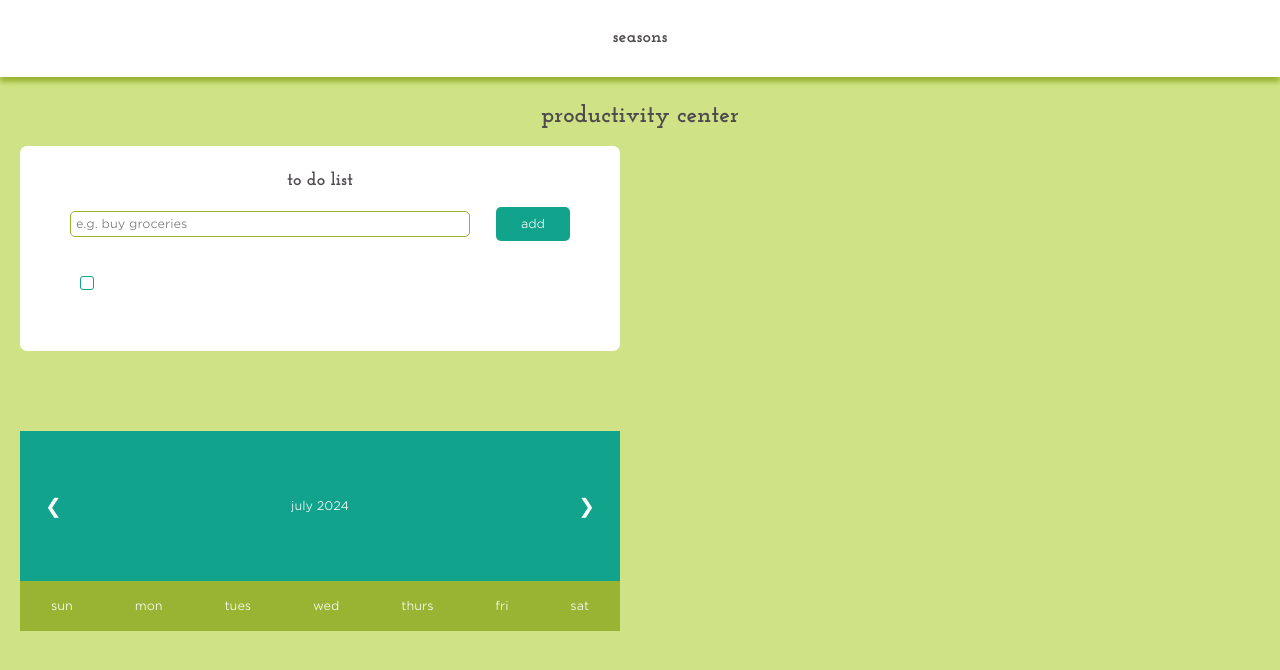
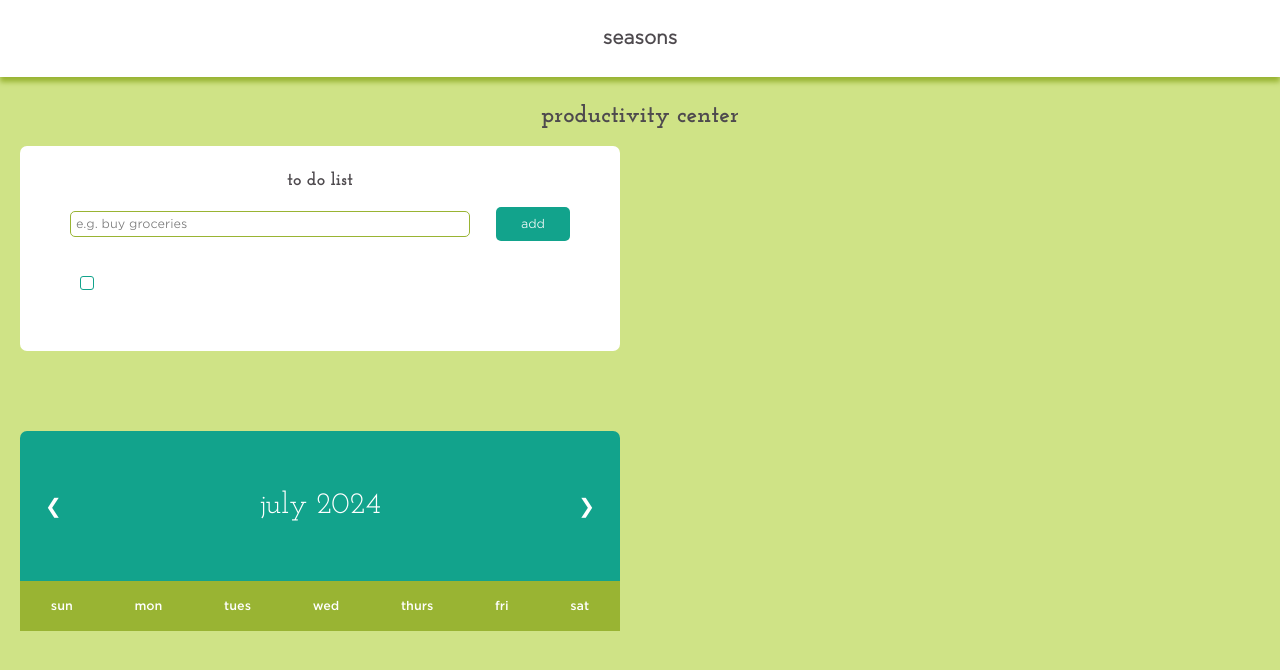
Before and after one commit to crtang/seasons, a React (Create React App) app: page / in a window 1280 px wide. Shown: the top 670 px of the page. Built offline with nearby package versions, Linux system fonts and the light colour scheme; the HTML template or start-up script is replaced by a standard one.

Commit message:
Made minor changes to styles for calendar and app title

```diff
--- a/src/index.css
+++ b/src/index.css
@@ -8,6 +8,11 @@
 @font-face {
   font-family: 'Gotham Light';
   src: url('fonts/GothamSSm-Light.otf');
+}
+
+@font-face {
+  font-family: 'Gotham Medium';
+  src: url('fonts/GothamSSm-Medium.otf');
 }
 
 
@@ -83,6 +88,7 @@ p {
 }
 
 #header_site-title {
+  font-family: 'Gotham Light', sans-serif;
   font-size: 18px;
 }
 
@@ -226,12 +232,14 @@ input[type="text"] {
   flex-flow: row nowrap;
   position: relative;
   height: 150px;
+  border-top-left-radius: 7px;
+  border-top-right-radius: 7px;
   background-color: var(--color-3);
 }
 
 #prev-month, #next-month {
   position: absolute;
-  font: 20px 'Gotham Light', sans-serif;
+  font: 20px 'Gotham Medium', sans-serif;
   color: var(--color-2);
   z-index: 10;
   cursor: pointer;
@@ -246,6 +254,8 @@ input[type="text"] {
 }
 
 .cal-display {
+  font-family: 'Josefin Slab', serif;
+  font-size: 30px;
   color: var(--color-2);
 }
 
@@ -256,6 +266,7 @@ input[type="text"] {
   position: relative;
   width: 100%;
   background-color: var(--color-7);
+  font-family: 'Gotham Medium', sans-serif;
   bottom: 0;
 }
 
```
